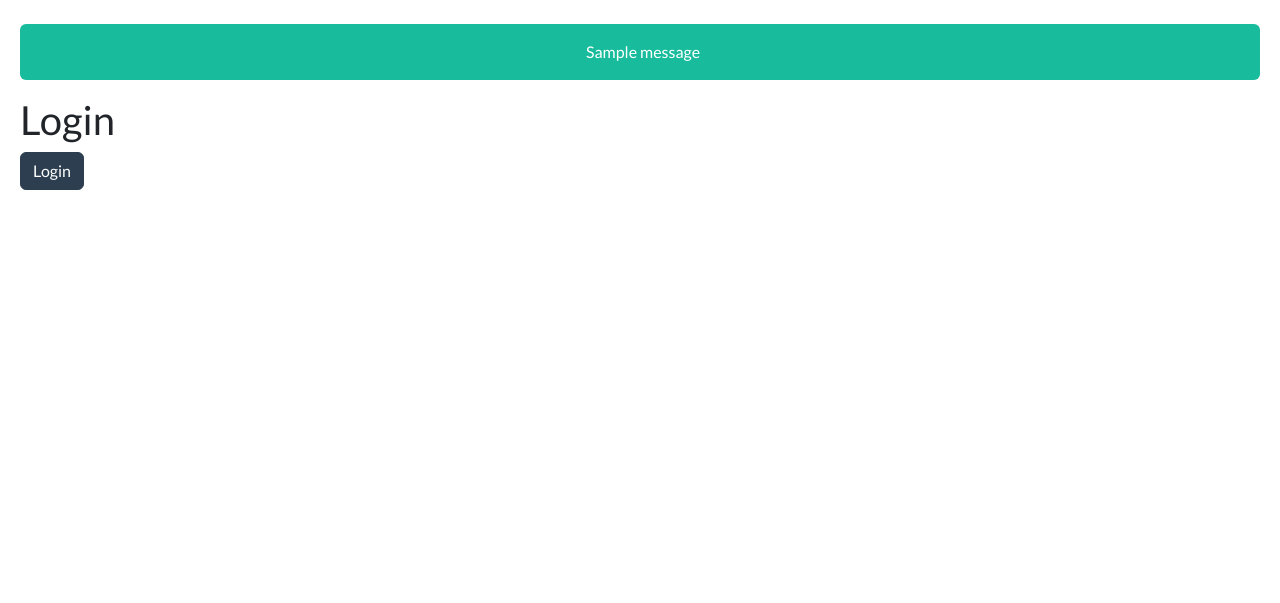
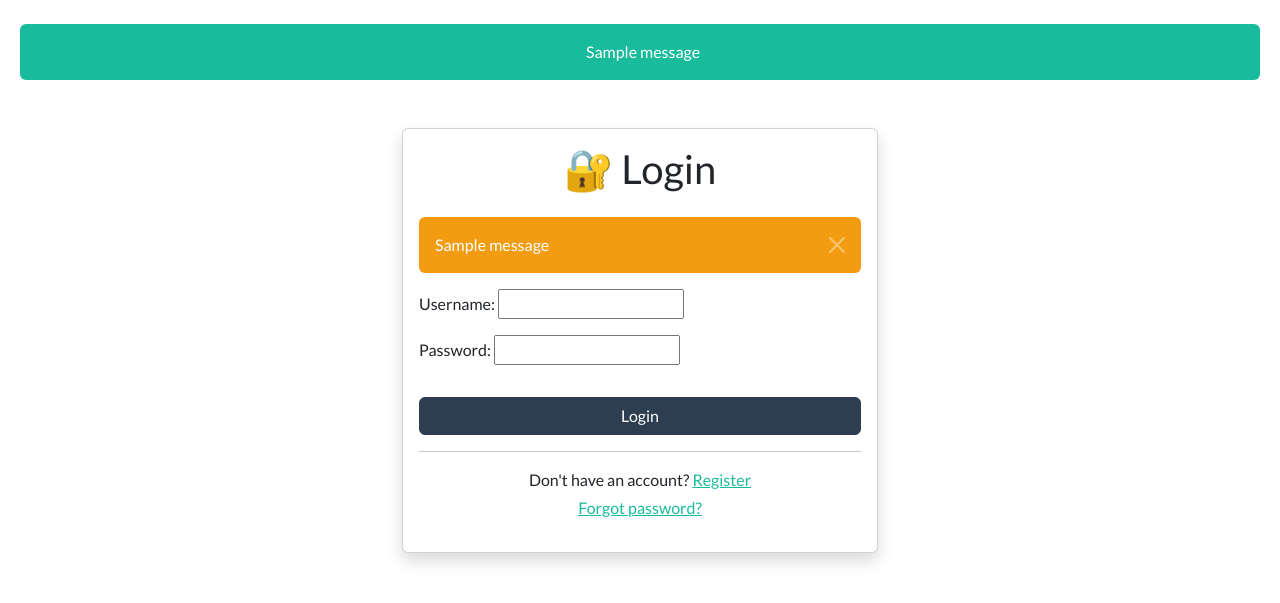
Before and after one commit to Tom-Stout325/12Drones, a Django app: page /login/ in a window 1280 px wide. Shown: the part 122-725 px from the top of the page. Run offline with Django 5.2, Linux system fonts and the light colour scheme; tables that the repository leaves empty hold one stand-in row (values such as "Sample post"); one stand-in notice (Sample message) is shown; some libraries are stand-ins or nearby versions; some web fonts are replaced.

Commit message:
fixed login errors

```diff
--- a/app/views.py
+++ b/app/views.py
@@ -1,20 +1,24 @@
-from django.shortcuts import render, redirect
-from django.contrib.auth import login
-from .forms import CustomUserCreationForm
+from django.shortcuts import render, redirect, get_object_or_404
+from django.contrib.auth.tokens import default_token_generator
+from django.contrib.auth import authenticate, login, logout
 from django.contrib.sites.shortcuts import get_current_site
-from django.shortcuts import render, redirect, get_object_or_404
+from django.contrib.auth.decorators import login_required
 from django.template.loader import render_to_string
 from django.utils.http import urlsafe_base64_encode
+from django.shortcuts import render, redirect
 from django.utils.encoding import force_bytes
-from django.contrib.auth.tokens import default_token_generator
-from django.contrib.auth.decorators import login_required
+from django.contrib.auth.models import User
+from django.core.paginator import Paginator
+from django.utils.encoding import force_str
+from .forms import CustomUserCreationForm
 from django.core.mail import send_mail
-from django.contrib.auth.models import User
+from django.contrib.auth import login
+from django.contrib import messages
 from django.urls import reverse
-from django.core.paginator import Paginator
+from weasyprint import HTML
 from .models import *
 from .forms import *
-from weasyprint import HTML
+
 
 
 
@@ -79,26 +83,35 @@ def register(request):
         form = CustomUserCreationForm()
     return render(request, 'registration/register.html', {'form': form})
 
-from django.utils.http import urlsafe_base64_decode
-from django.utils.encoding import force_str
 
 
-from django.contrib.auth import authenticate, login, logout
-from django.contrib.auth.decorators import login_required
-from django.shortcuts import render, redirect
-from django.contrib import messages
+
+
+class LoginForm(forms.Form):
+    username = forms.CharField()
+    password = forms.CharField(widget=forms.PasswordInput)
+
 
 def loginView(request):
     if request.method == 'POST':
-        username = request.POST.get('username')
-        password = request.POST.get('password')
-        user = authenticate(request, username=username, password=password)
-        if user is not None:
-            login(request, user)
-            return redirect('dashboard')  # Change this to wherever you want to redirect
-        else:
-            messages.error(request, 'Invalid username or password.')
-    return render(request, 'registration/login.html')
+        form = LoginForm(request.POST)
+        if form.is_valid():
+            user = authenticate(
+                request,
+                username=form.cleaned_data['username'],
+                password=form.cleaned_data['password']
+            )
+            if user is not None:
+                login(request, user)
+                return redirect(request.GET.get('next') or 'pilot_profile')  # or any page you prefer
+            else:
+                messages.error(request, 'Invalid username or password.')
+    else:
+        form = LoginForm()
+    return render(request, 'registration/login.html', {'form': form})
+
+
+
 
 
 @login_required
@@ -106,6 +119,8 @@ def logout(request):
     from django.contrib.auth import logout as django_logout
     django_logout(request)
     return redirect('login')
+
+
 
 
 
@@ -123,3 +138,16 @@ def activate(request, uidb64, token):
         return redirect('login')
     else:
         return render(request, 'registration/activation_invalid.html')
+
+
+
+from django.shortcuts import render
+
+def permission_denied_view(request, exception=None):
+    return render(request, 'registration/login_required.html', status=403)
+
+def custom_404_view(request, exception=None):
+    return render(request, '404.html', status=404)
+
+def custom_500_view(request):
+    return render(request, '500.html', status=500)
--- a/project/urls.py
+++ b/project/urls.py
@@ -24,6 +24,6 @@ urlpatterns += [
     path('accounts/register/', app_views.register, name='register'),
     path('accounts/activate/<uidb64>/<token>/', app_views.activate, name='activate'),
 ]
-handler403 = 'your_app.views.permission_denied_view'
-handler404 = 'your_app.views.custom_404_view'
-handler500 = 'your_app.views.custom_500_view'
+handler403 = 'app.views.permission_denied_view'
+handler404 = 'app.views.custom_404_view'
+handler500 = 'app.views.custom_500_view'
--- a/templates/registration/login.html
+++ b/templates/registration/login.html
@@ -1,9 +1,38 @@
 {% extends "index.html" %}
+
+{% block title %}Login{% endblock %}
+
 {% block content %}
-<h2>Login</h2>
-<form method="post">
-  {% csrf_token %}
-  {{ form.as_p }}
-  <button class="btn btn-primary" type="submit">Login</button>
-</form>
+<div class="container mt-5" style="max-width: 500px;">
+  <div class="card shadow">
+    <div class="card-body">
+      <h2 class="mb-4 text-center">🔐 Login</h2>
+
+      {% if messages %}
+        {% for message in messages %}
+          <div class="alert alert-warning alert-dismissible fade show" role="alert">
+            {{ message }}
+            <button type="button" class="btn-close" data-bs-dismiss="alert" aria-label="Close"></button>
+          </div>
+        {% endfor %}
+      {% endif %}
+
+      <form method="post" novalidate>
+        {% csrf_token %}
+        {{ form.as_p }}
+
+        <button type="submit" class="btn btn-primary w-100 mt-3">Login</button>
+      </form>
+
+      <hr>
+      <p class="text-center mb-0">
+        Don't have an account?
+        <a href="{% url 'register' %}">Register</a>
+      </p>
+      <p class="text-center mt-1">
+        <a href="{% url 'password_reset' %}">Forgot password?</a>
+      </p>
+    </div>
+  </div>
+</div>
 {% endblock %}
```
Also changed, not shown: drones/views.py (+0 -11 lines).
